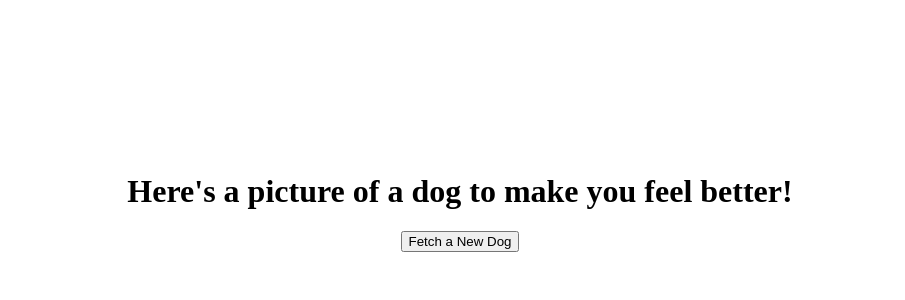
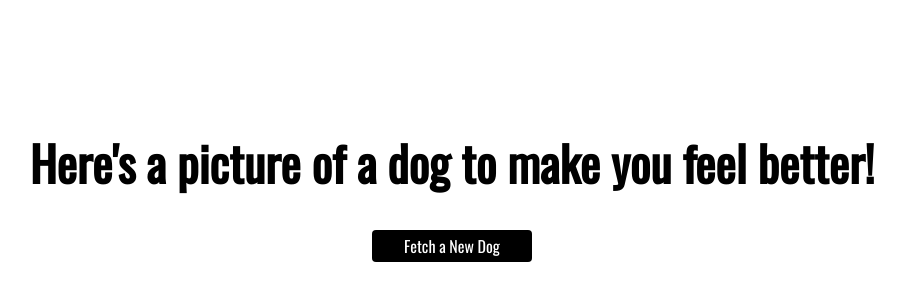
Before and after one commit to KuyaJasper/DogApp, a plain HTML site: page index.html in a window 1280 px wide. Shown: the part 206-506 px from the top of the page, without its empty margins (188-1093 px from the left). Drawn offline with nearby package versions, Linux system fonts and the light colour scheme; no server answers.

Commit message:
set up styling

```diff
--- a/index.html
+++ b/index.html
@@ -5,6 +5,9 @@
     <meta http-equiv="X-UA-Compatible" content="IE=edge">
     <meta name="viewport" content="width=device-width, initial-scale=1.0">
     <title>Woof!</title>
+    <link rel="preconnect" href="https://fonts.googleapis.com">
+    <link rel="preconnect" href="https://fonts.gstatic.com" crossorigin>
+    <link href="https://fonts.googleapis.com/css2?family=Open+Sans:wght@600&family=Oswald&display=swap" rel="stylesheet">
     <link rel="stylesheet" href="./style.css">
 </head>
 <body>
--- a/style.css
+++ b/style.css
@@ -1,20 +1,45 @@
+* {
+    padding: 0;
+    margin: 0;
+    box-sizing: border-box;
+  }
+
 body{
     width: 100%;
     height: 100vh;
     display: flex;
     align-items: center;
     flex-direction: column;
-/* Uncomment this to keep everything in center of page */
     justify-content: center;
+
+    font-family: 'Open Sans', sans-serif;
+    font-family: 'Oswald', sans-serif;
 }
 
-.dogPictureContainer{
-    display: flex;
-    align-items: center;
-    justify-content: center;
-    flex-direction: column;
+h1{
+    font-size: 3rem;
 }
 
 #dogStyle{
     max-width: 50vh;
+    border-radius: 5%;
+    border-style: solid;
 }
+
+#dogPicture{
+    margin-top: 1rem;
+}
+
+button{
+    margin-top: 1rem;
+    height: 2rem;
+    width: 10rem;
+    background: transparent;
+    background-color: black;
+    color: white;
+    border-style: none;
+    border-radius: 0.25rem;
+    font-family: 'Open Sans', sans-serif;
+    font-family: 'Oswald', sans-serif;
+    font-size: 1rem;
+}
```
